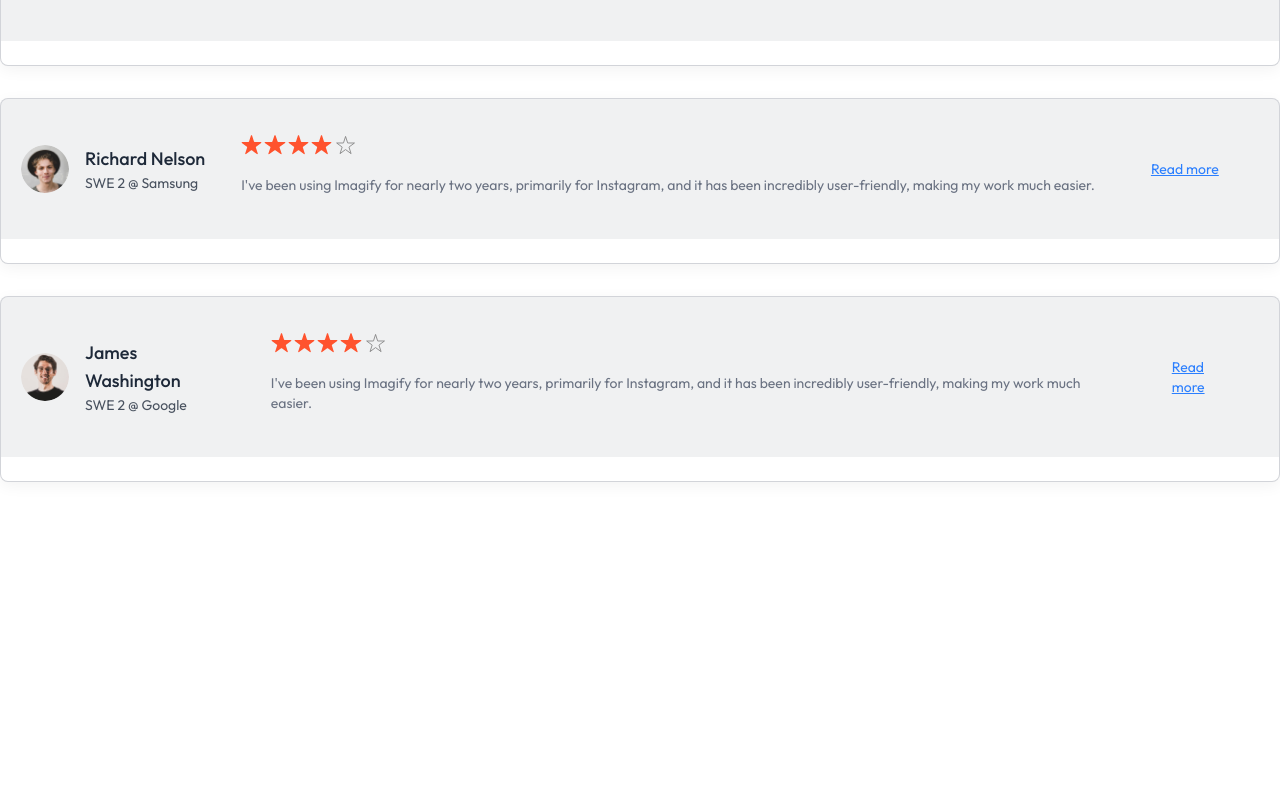
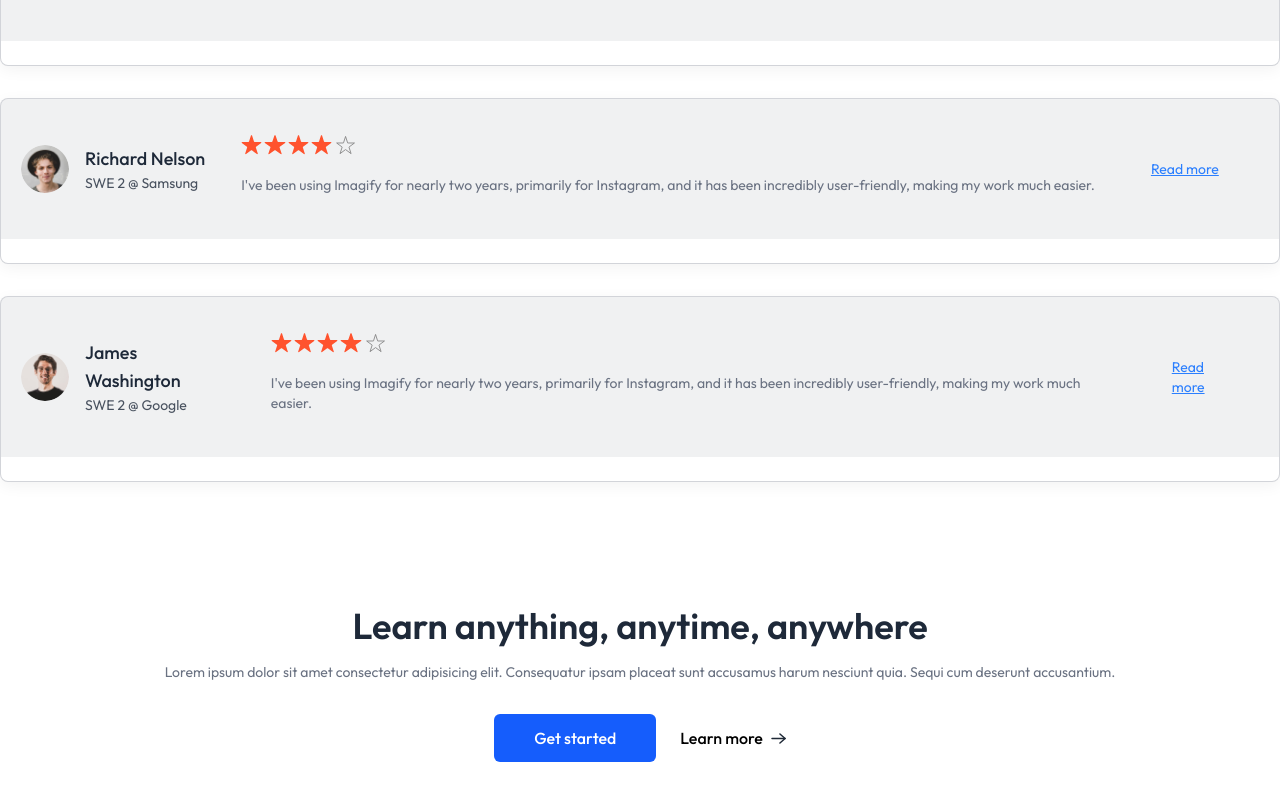
Before and after one commit to nicolofabris/lms_2025, a React (Vite) app in the folder client/: page / in a window 1280 px wide. Shown: the part 1592-2392 px from the top of the page. Before the commit the page ends 2130 px from the top, so only its background shows below. Built offline with nearby package versions, Linux system fonts and the light colour scheme; no server answers.

Commit message:
call to action section

```diff
--- a/client/src/components/Student/CallToAction.jsx
+++ b/client/src/components/Student/CallToAction.jsx
@@ -1,9 +1,26 @@
+import { assets } from "../../assets/assets";
+
 const CallToAction = () => {
   return (
-	<div>
-		<h1>Call</h1>
-	</div>
-  )
-}
+    <div className="flex flex-col items-center gap-4 pt-10 pb-24 px-8 md:px-0">
+      <h1 className="text-xl md:text-4xl text-gray-800 font-semibold">
+        Learn anything, anytime, anywhere
+      </h1>
+      <p className="text-gray-500 sm:text-sm">
+        Lorem ipsum dolor sit amet consectetur adipisicing elit. Consequatur
+        ipsam placeat sunt accusamus harum nesciunt quia. Sequi cum deserunt
+        accusantium.
+      </p>
+      <div className="flex items-center gap-6 mt-4 font-medium">
+        <button className="px-10 py-3 rounded-md text-white bg-blue-600">
+          Get started
+        </button>
+        <button className="flex items-center gap-2">
+          Learn more <img src={assets.arrow_icon} alt="arrow" />
+        </button>
+      </div>
+    </div>
+  );
+};
 
-export default CallToAction
+export default CallToAction;
--- a/client/src/pages/Student/Home.jsx
+++ b/client/src/pages/Student/Home.jsx
@@ -2,6 +2,7 @@
 import Companies from "../../components/Student/Companies"
 import CourseSection from "../../components/Student/CourseSection"
 import TestimonialSection from "../../components/Student/TestimonialSection"
+import CallToAction from "../../components/Student/CallToAction"
 
 const Home = () => {
   return (
@@ -10,6 +11,7 @@
 		<Companies/>
 		<CourseSection/>
 		<TestimonialSection/>
+		<CallToAction/>
 	</div>
   )
 }
```
